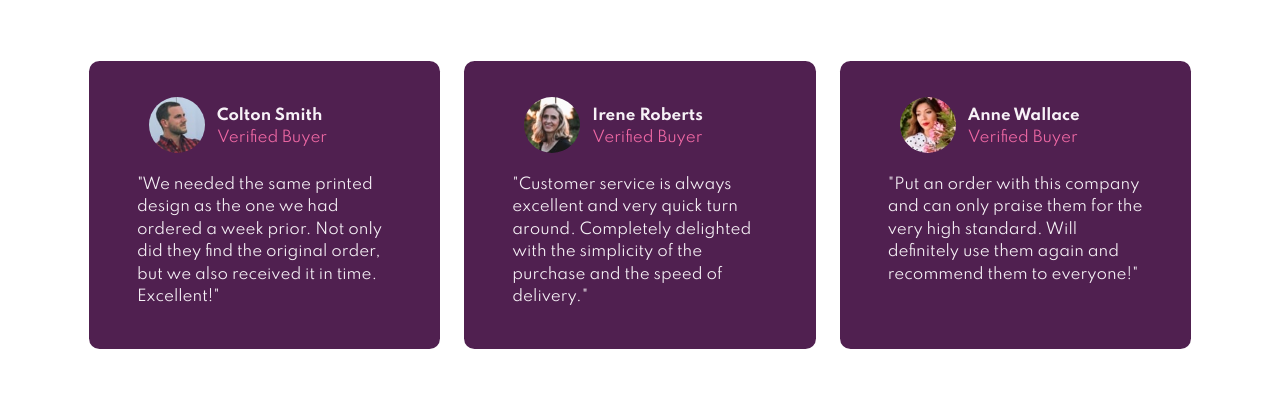
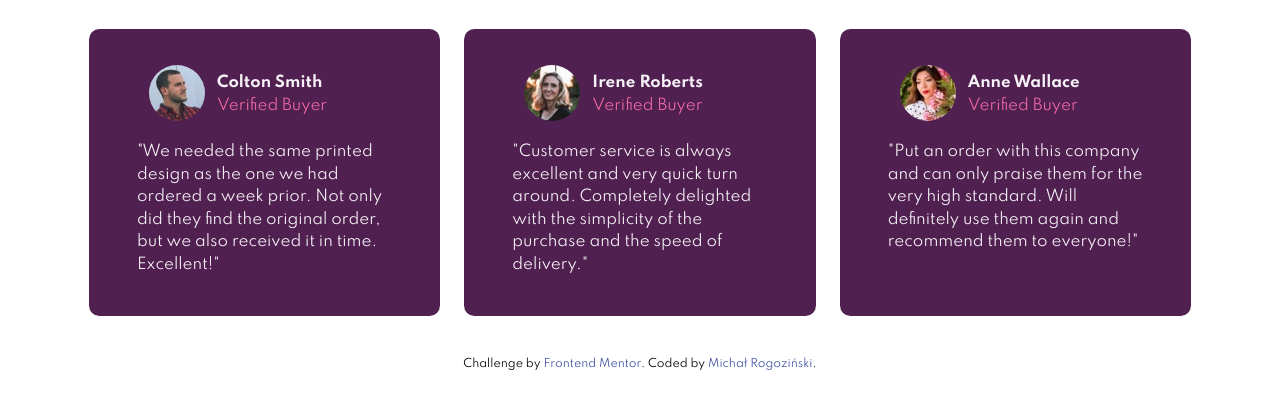
Before and after one commit to rogozinski/FrontEndMentor--SocialProofSection, a plain HTML site: page index.html in a window 1280 px wide. Shown: the part 360-768 px from the top of the page. Drawn offline with nearby package versions, Linux system fonts and the light colour scheme.

Commit message:
project update
added footer

```diff
--- a/index.html
+++ b/index.html
@@ -100,10 +100,15 @@
         </div>
         </p>
       </div>
-
-
+    </div>
+    <div class="row">
+      <div class=" col-12 my-4 attribution justify-content-center">
+        Challenge by <a href="https://www.frontendmentor.io?ref=challenge" target="_blank">Frontend Mentor</a>.
+        Coded by <a href="https://github.com/rogozinski" target="_blank">Michał Rogoziński</a>.
+      </div>
     </div>
   </section>
+
   <script src=" https://code.jquery.com/jquery-3.5.1.slim.min.js"
     integrity="sha384-DfXdz2htPH0lsSSs5nCTpuj/zy4C+OGpamoFVy38MVBnE+IbbVYUew+OrCXaRkfj" crossorigin="anonymous">
     </script>
@@ -113,6 +118,7 @@
   <script src="https://cdn.jsdelivr.net/npm/bootstrap@4.5.3/dist/js/bootstrap.min.js"
     integrity="sha384-w1Q4orYjBQndcko6MimVbzY0tgp4pWB4lZ7lr30WKz0vr/aWKhXdBNmNb5D92v7s"
     crossorigin="anonymous"></script>
+
 </body>
 
 </html>
--- a/style.css
+++ b/style.css
@@ -70,3 +70,21 @@ body{
     margin-top: 1.3em;
     display:block;
 }
+
+/*--------FOOTER-------*/
+.attribution {
+    font-size: 11px;
+    text-align: center;
+    color: rgb(0, 0, 0);
+  }
+
+  .attribution a {
+    color: hsl(228, 45%, 44%);
+    text-decoration: none;
+  }
+
+  .attribution a:hover {
+    text-decoration: underline;
+    font-weight: 500;
+    color: hsl(0, 0%, 0%);
+  }
```
